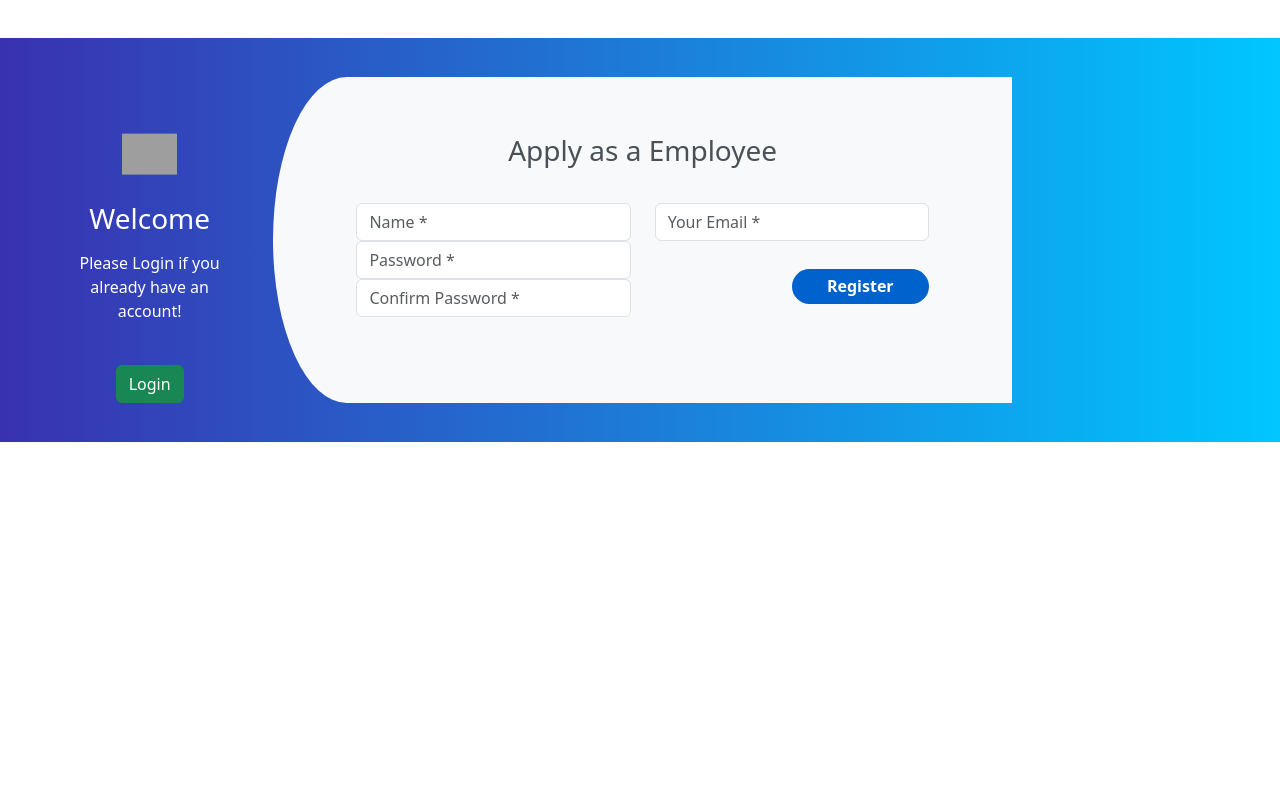
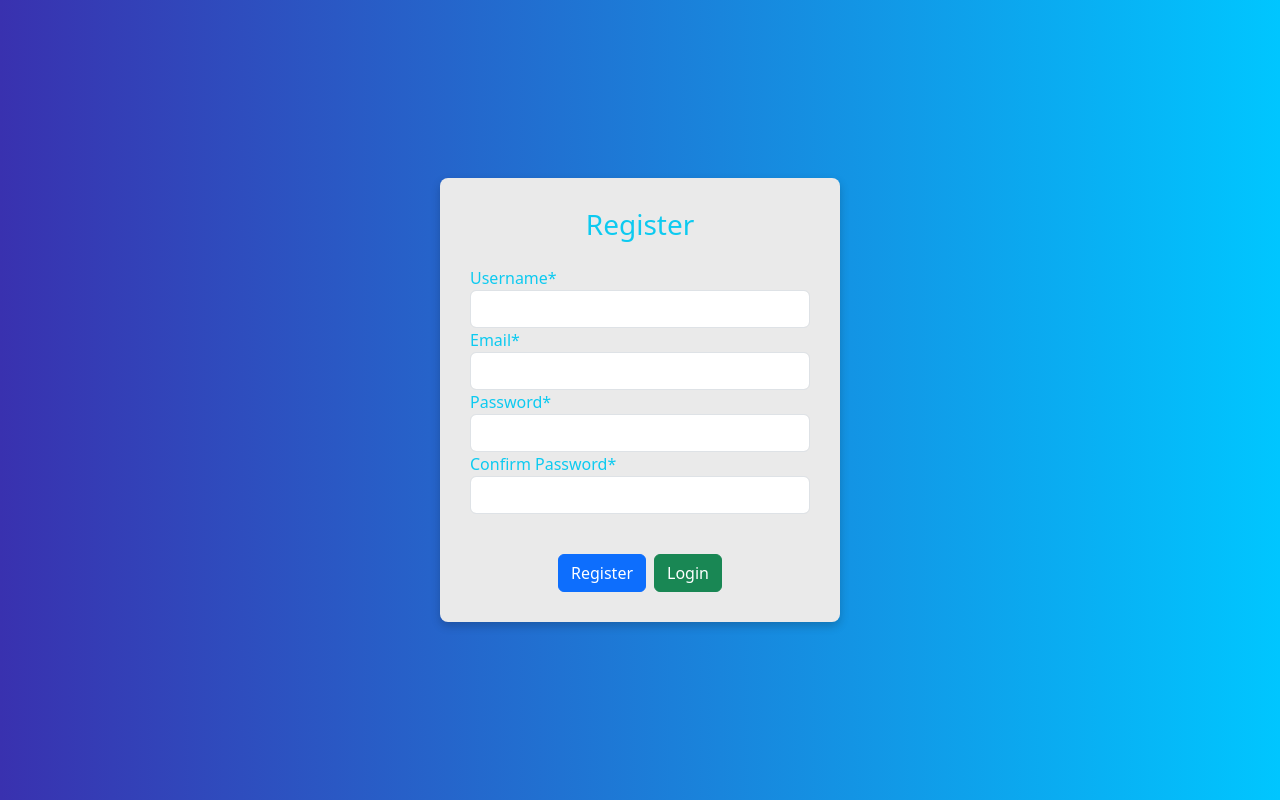
Before and after one commit to Chamas111/Kirsch_frontend, a React (Create React App) app: page /register in a window 1280 px wide. Built offline with nearby package versions, Linux system fonts and the light colour scheme; grey boxes are pictures that could not be loaded.

Commit message:
edit on Register css file

```diff
--- a/src/pages/login/Login.js
+++ b/src/pages/login/Login.js
@@ -63,18 +63,6 @@ function Login({ setIsLoggedin }) {
             />
           </div>
 
-          <div className="form-check mb-3">
-            <input
-              type="checkbox"
-              id="remember-me"
-              name="remember-me"
-              className="form-check-input"
-            />
-            <label htmlFor="remember-me" className="form-check-label text-info">
-              Remember me
-            </label>
-          </div>
-
           <button type="submit" className="btn btn-info w-100">
             Submit
           </button>
--- a/src/pages/register/Register.js
+++ b/src/pages/register/Register.js
@@ -30,71 +30,64 @@ function Register() {
   };
 
   return (
-    <div class="container register">
-      <div class="row">
-        <div class="col-md-3 register-left">
-          <img src="https://image.ibb.co/n7oTvU/logo_white.png" alt="" />
-          <h3>Welcome</h3>
-          <p>Please Login if you already have an account!</p>
-          <button type="submit" name="" className="btn btn-success">
-            <Link to="/login"> Login</Link>
-          </button>
-          <br />
-        </div>
-        <div class="col-md-9 register-right">
-          <h3 class="register-heading">Apply as a Employee</h3>
-          <form onSubmit={handleSubmit}>
-            <div class="row register-form">
-              <div class="col-md-6">
-                <div class="form-group">
-                  <input
-                    type="text"
-                    class="form-control"
-                    placeholder="Name *"
-                    value={user.username}
-                    name="username"
-                    onChange={handleChange}
-                  />
-                </div>
+    <div class="register">
+      <div className="register-box">
+        <h3 className="text-center text-info mb-4">Register</h3>
+        <form onSubmit={handleSubmit}>
+          <div className="form-group mb-3">
+            <label htmlFor="username" className="text-info">
+              Username*
+            </label>
+            <input
+              type="text"
+              name="username"
+              className="form-control"
+              value={user.username}
+              onChange={handleChange}
+            />
 
-                <div class="form-group">
-                  <input
-                    type="password"
-                    class="form-control"
-                    placeholder="Password *"
-                    value={user.password}
-                    name="password"
-                    onChange={handleChange}
-                  />
-                </div>
-                <div class="form-group">
-                  <input
-                    type="password"
-                    class="form-control"
-                    placeholder="Confirm Password *"
-                    value={user.confirmPassword}
-                    name="confirmPassword"
-                    onChange={handleChange}
-                  />
-                </div>
-              </div>
-              <div class="col-md-6">
-                <div class="form-group">
-                  <input
-                    type="email"
-                    class="form-control"
-                    placeholder="Your Email *"
-                    value={user.email}
-                    name="email"
-                    onChange={handleChange}
-                  />
-                </div>
+            <label htmlFor="email" className="text-info">
+              Email*
+            </label>
+            <input
+              type="email"
+              name="email"
+              className="form-control"
+              value={user.email}
+              onChange={handleChange}
+            />
 
-                <input type="submit" class="btnRegister" value="Register" />
-              </div>
-            </div>
-          </form>
-        </div>
+            <label htmlFor="password" className="text-info">
+              Password*
+            </label>
+            <input
+              type="password"
+              name="password"
+              className="form-control"
+              value={user.password}
+              onChange={handleChange}
+            />
+
+            <label htmlFor="confirmpassword" className="text-info">
+              Confirm Password*
+            </label>
+            <input
+              type="password"
+              name="confirmpassword"
+              className="form-control"
+              value={user.confirmPassword}
+              onChange={handleChange}
+            />
+          </div>
+          <div className="container flex gap-2 justify-content-center pt-4">
+            <button type="submit" className="btn btn-primary gap-1" name="">
+              Register
+            </button>
+            <button type="submit" name="" className="btn btn-success">
+              <Link to="/login"> Login</Link>
+            </button>
+          </div>
+        </form>
       </div>
     </div>
   );
--- a/src/pages/register/register.css
+++ b/src/pages/register/register.css
@@ -1,103 +1,18 @@
 .register {
   background: -webkit-linear-gradient(left, #3931af, #00c6ff);
-  margin-top: 3%;
-  padding: 3%;
+  height: 100vh;
+  width: 100%;
+
+  display: flex;
+  justify-content: center;
+  align-items: center;
 }
-.register-left {
-  text-align: center;
-  color: #fff;
-  margin-top: 4%;
+
+.register-box {
+  background-color: #eaeaea;
+  padding: 30px;
+  border-radius: 8px;
+  box-shadow: 0 4px 10px rgba(0, 0, 0, 0.2);
+  width: 400px;
+  max-width: 90%;
 }
-.register-left input {
-  border: none;
-  border-radius: 1.5rem;
-  padding: 2%;
-  width: 60%;
-  background: #f8f9fa;
-  font-weight: bold;
-  color: #383d41;
-  margin-top: 30%;
-  margin-bottom: 3%;
-  cursor: pointer;
-}
-.register-right {
-  background: #f8f9fa;
-  border-top-left-radius: 10% 50%;
-  border-bottom-left-radius: 10% 50%;
-}
-.register-left img {
-  margin-top: 15%;
-  margin-bottom: 5%;
-  width: 25%;
-  -webkit-animation: mover 2s infinite alternate;
-  animation: mover 1s infinite alternate;
-}
-@-webkit-keyframes mover {
-  0% {
-    transform: translateY(0);
-  }
-  100% {
-    transform: translateY(-20px);
-  }
-}
-@keyframes mover {
-  0% {
-    transform: translateY(0);
-  }
-  100% {
-    transform: translateY(-20px);
-  }
-}
-.register-left p {
-  font-weight: lighter;
-  padding: 12%;
-  margin-top: -9%;
-}
-.register .register-form {
-  padding: 10%;
-  margin-top: 10%;
-}
-.btnRegister {
-  float: right;
-  margin-top: 10%;
-  border: none;
-  border-radius: 1.5rem;
-  padding: 2%;
-  background: #0062cc;
-  color: #fff;
-  font-weight: 600;
-  width: 50%;
-  cursor: pointer;
-}
-.register .nav-tabs {
-  margin-top: 3%;
-  border: none;
-  background: #0062cc;
-  border-radius: 1.5rem;
-  width: 28%;
-  float: right;
-}
-.register .nav-tabs .nav-link {
-  padding: 2%;
-  height: 34px;
-  font-weight: 600;
-  color: #fff;
-  border-top-right-radius: 1.5rem;
-  border-bottom-right-radius: 1.5rem;
-}
-.register .nav-tabs .nav-link:hover {
-  border: none;
-}
-.register .nav-tabs .nav-link.active {
-  width: 100px;
-  color: #0062cc;
-  border: 2px solid #0062cc;
-  border-top-left-radius: 1.5rem;
-  border-bottom-left-radius: 1.5rem;
-}
-.register-heading {
-  text-align: center;
-  margin-top: 8%;
-  margin-bottom: -15%;
-  color: #495057;
-}
```
